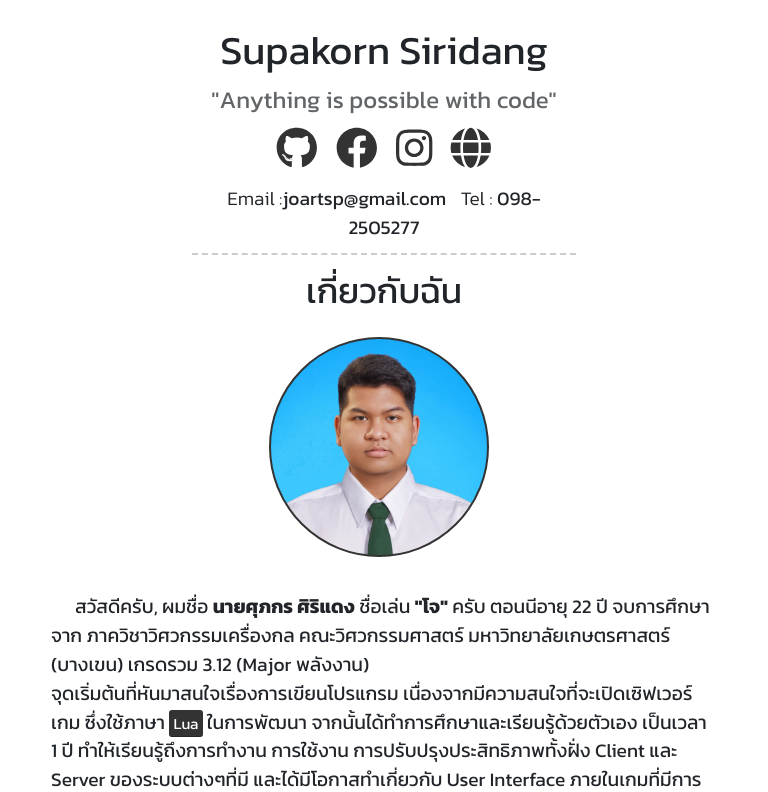
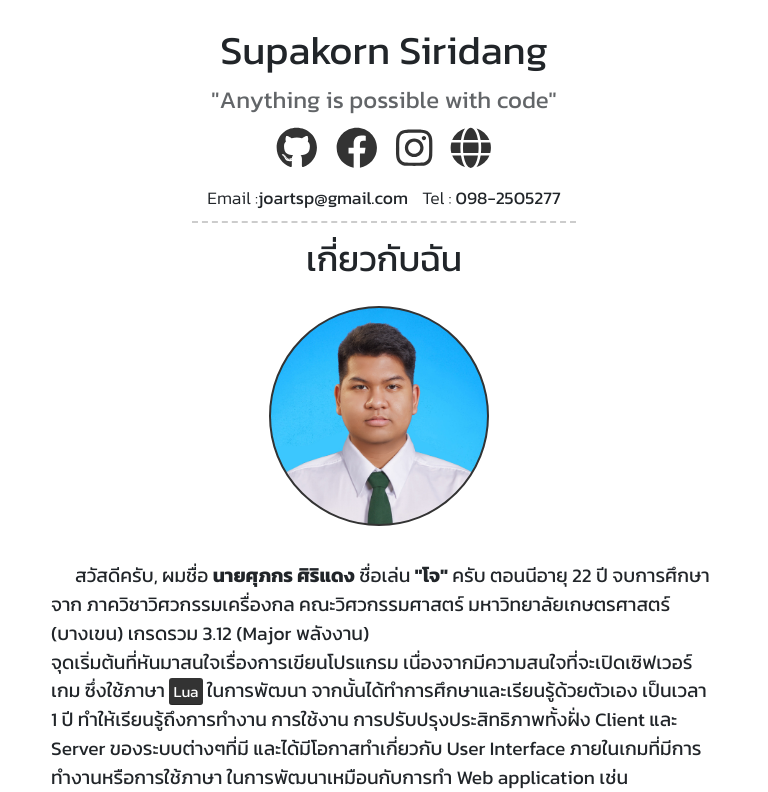
Before and after one commit to joartspp/joartspp.github.io, a Next.js app: page / in a window 768 px wide. Shown: the top 792 px of the page. Built offline with nearby package versions, Linux system fonts and the light colour scheme.

Commit message:
chore(css) : change font size for ipad resolution

```diff
--- a/styles/layouts.module.css
+++ b/styles/layouts.module.css
@@ -178,15 +178,6 @@
 
 }
 
-@media (min-width:768px) {
-    .col-md-3 {
-        width: 100% !important;
-    }
-    .col-md-9 {
-        width: 100% !important;
-    }
-}
-
 /* Medium devices (landscape tablets, 768px and up) */
 @media only screen and (min-width: 768px) and (max-width: 1025px) {
 
@@ -200,7 +191,7 @@
         font-size: 2.6rem;
     }
     .contact {
-        font-size: 1.2rem;
+        font-size: 1.1rem;
     }
     .pictureProfile {
         margin-top: 15px;
```
